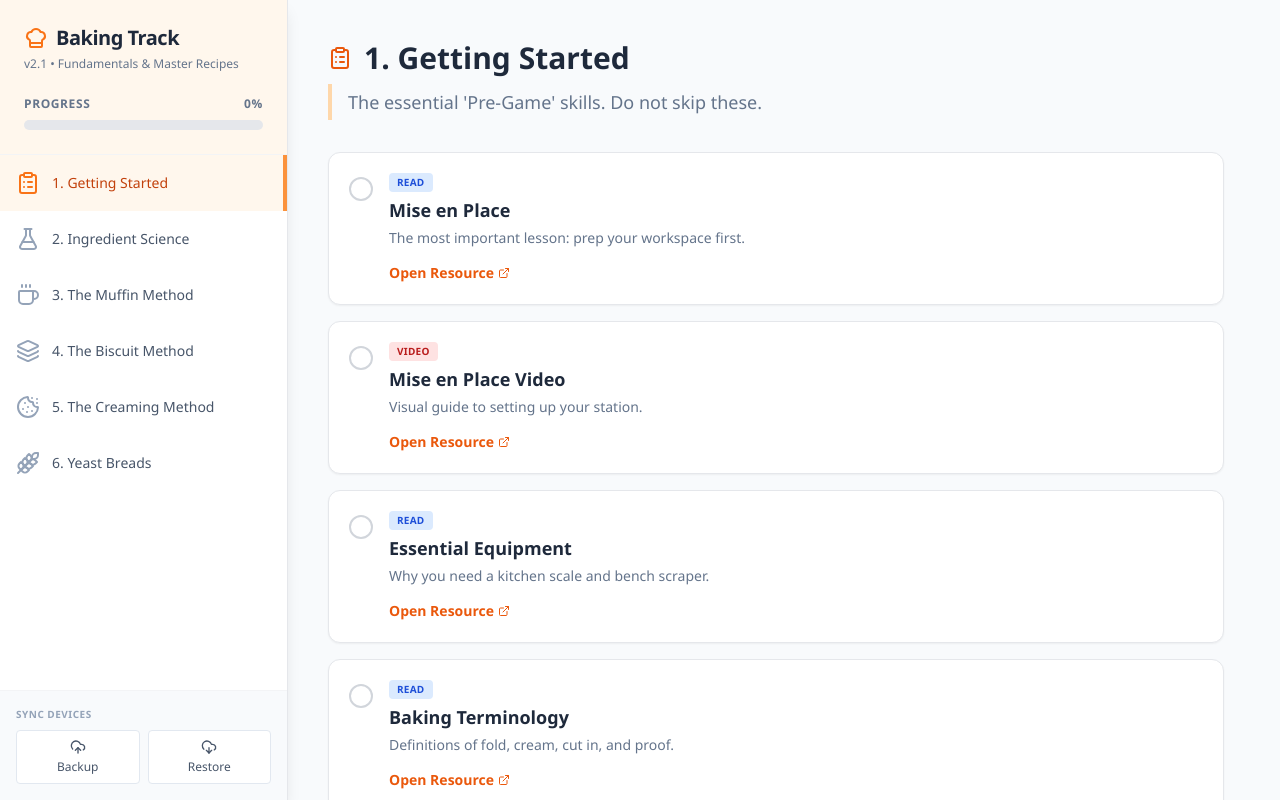
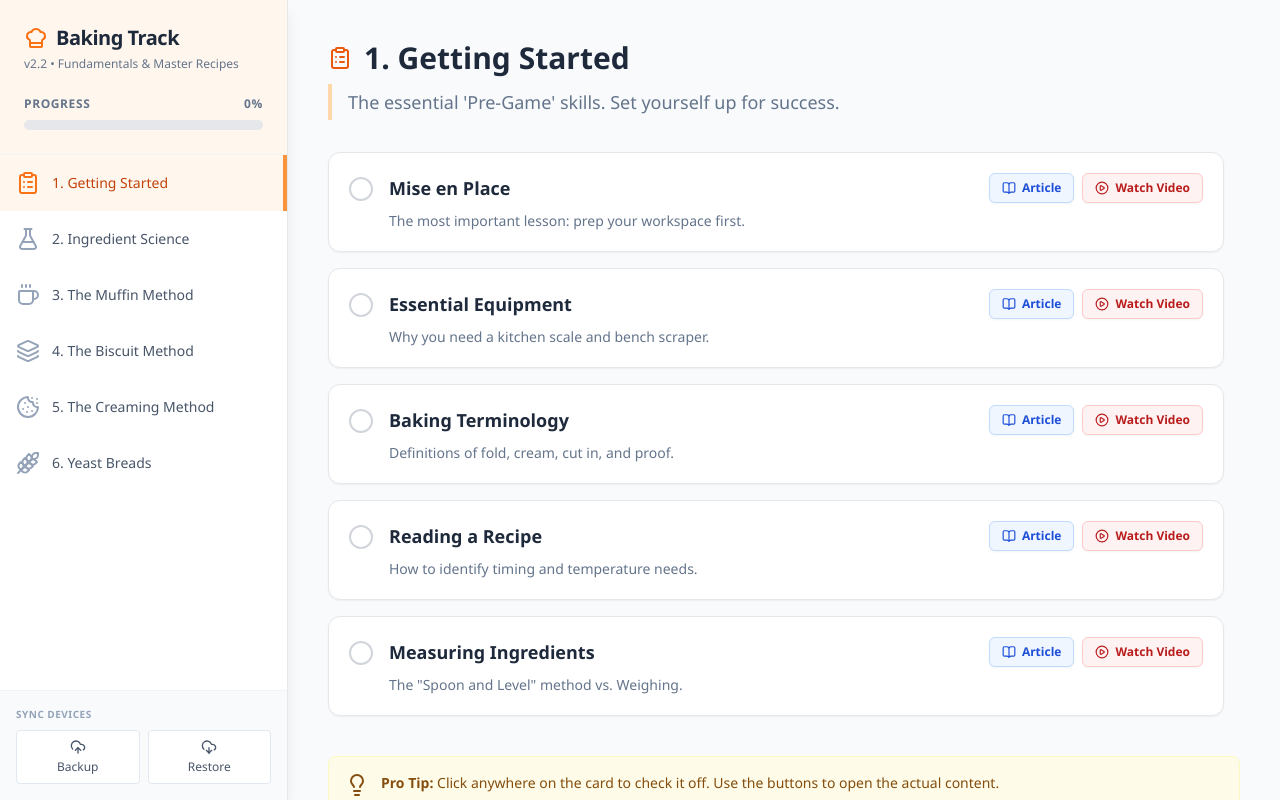
Before and after one commit to coreyhall93/baking-tracker, a plain HTML site: page index.html in a window 1280 px wide. Drawn offline with nearby package versions, Linux system fonts and the light colour scheme.

Commit message:
Update version comments and resource structure

```diff
--- a/index.html
+++ b/index.html
@@ -1,5 +1,5 @@
 <!DOCTYPE html>
-<!-- Version 2.1.0: iOS Viewport Fixes -->
+<!-- Version 2.2.0: Grouped Resources & Coherent Structure -->
 <html lang="en">
 <head>
     <meta charset="UTF-8">
@@ -48,7 +48,7 @@
                     <i data-lucide="x" class="w-5 h-5"></i>
                 </button>
             </div>
-            <p class="text-xs text-slate-500 mt-1">v2.1 • Fundamentals & Master Recipes</p>
+            <p class="text-xs text-slate-500 mt-1">v2.2 • Fundamentals & Master Recipes</p>
 
             <div class="mt-6">
                 <div class="flex justify-between text-xs font-bold text-slate-500 uppercase tracking-wider mb-2">
@@ -90,33 +90,133 @@
     </div>
 
     <script>
-        // --- DATA STRUCTURE (v2.0 - Verified Links) ---
+        // --- DATA STRUCTURE (v2.2 - Grouped Resources) ---
+        // Each step now contains an array of resources (Read, Watch, etc.) for better coherence.
         const modules = {
             prep: {
                 title: "1. Getting Started",
                 icon: "clipboard-list",
-                desc: "The essential 'Pre-Game' skills. Do not skip these.",
+                desc: "The essential 'Pre-Game' skills. Set yourself up for success.",
                 steps: [
-                    { id: 'p1', type: 'Read', title: 'Mise en Place', link: 'https://bakerbettie.com/mise-en-place-for-baking/', note: 'The most important lesson: prep your workspace first.' },
-                    { id: 'p2', type: 'Video', title: 'Mise en Place Video', link: 'https://www.youtube.com/watch?v=62MOCMyPce0', note: 'Visual guide to setting up your station.' },
-                    { id: 'p3', type: 'Read', title: 'Essential Equipment', link: 'https://bakerbettie.com/essential-baking-equipment/', note: 'Why you need a kitchen scale and bench scraper.' },
-                    { id: 'p4', type: 'Read', title: 'Baking Terminology', link: 'https://bakerbettie.com/common-baking-terminology-definitions/', note: 'Definitions of fold, cream, cut in, and proof.' },
-                    { id: 'p5', type: 'Read', title: 'Reading a Recipe', link: 'https://bakerbettie.com/how-to-read-and-understand-a-recipe/', note: 'How to identify timing and temperature needs.' },
-                    { id: 'p6', type: 'Video', title: 'Measuring Ingredients', link: 'https://www.youtube.com/watch?v=LouNnXUmANs', note: 'The "Spoon and Level" method vs. Weighing.' }
+                    {
+                        id: 'p1',
+                        title: 'Mise en Place',
+                        note: 'The most important lesson: prep your workspace first.',
+                        resources: [
+                            { type: 'read', label: 'Article', url: 'https://bakerbettie.com/mise-en-place-for-baking/' },
+                            { type: 'video', label: 'Watch Video', url: 'https://www.youtube.com/watch?v=62MOCMyPce0' }
+                        ]
+                    },
+                    {
+                        id: 'p2',
+                        title: 'Essential Equipment',
+                        note: 'Why you need a kitchen scale and bench scraper.',
+                        resources: [
+                            { type: 'read', label: 'Article', url: 'https://bakerbettie.com/essential-baking-equipment/' },
+                            { type: 'video', label: 'Watch Video', url: 'https://www.youtube.com/watch?v=J3CkrJ9vPJQ' }
+                        ]
+                    },
+                    {
+                        id: 'p3',
+                        title: 'Baking Terminology',
+                        note: 'Definitions of fold, cream, cut in, and proof.',
+                        resources: [
+                            { type: 'read', label: 'Article', url: 'https://bakerbettie.com/common-baking-terminology-definitions/' },
+                            { type: 'video', label: 'Watch Video', url: 'https://www.youtube.com/watch?v=TB1uVhXKNmQ' }
+                        ]
+                    },
+                    {
+                        id: 'p4',
+                        title: 'Reading a Recipe',
+                        note: 'How to identify timing and temperature needs.',
+                        resources: [
+                            { type: 'read', label: 'Article', url: 'https://bakerbettie.com/how-to-read-and-understand-a-recipe/' },
+                            { type: 'video', label: 'Watch Video', url: 'https://www.youtube.com/watch?v=e4H7h4Bz9-Q' }
+                        ]
+                    },
+                    {
+                        id: 'p5',
+                        title: 'Measuring Ingredients',
+                        note: 'The "Spoon and Level" method vs. Weighing.',
+                        resources: [
+                            { type: 'read', label: 'Article', url: 'https://bakerbettie.com/how-to-measure-flour/' },
+                            { type: 'video', label: 'Watch Video', url: 'https://www.youtube.com/watch?v=LouNnXUmANs' }
+                        ]
+                    }
                 ]
             },
             science: {
                 title: "2. Ingredient Science",
                 icon: "flask-conical",
-                desc: "Understanding your building blocks. Includes homework recipes.",
+                desc: "Understanding your building blocks.",
                 steps: [
-                    { id: 's1', type: 'Read', title: 'Function of Flour', link: 'https://bakerbettie.com/varieties-flour/', note: 'Protein content: Cake flour vs Bread flour.' },
-                    { id: 's2', type: 'Read', title: 'All About Gluten', link: 'https://bakerbettie.com/all-about-gluten/', note: 'When to develop it (bread) vs minimize it (cake).' },
-                    { id: 's3', type: 'Read', title: 'Function of Sugar', link: 'https://bakerbettie.com/function-of-sugar-in-baking/', note: 'Sugar creates moisture and tenderness.' },
-                    { id: 's4', type: 'Recipe', title: 'Homework: Angel Food Cake', link: 'https://bakerbettie.com/how-to-make-angel-food-cake/', note: 'A study in sugar structure and egg whites.' },
-                    { id: 's5', type: 'Read', title: 'Function of Eggs', link: 'https://bakerbettie.com/function-of-eggs-in-baking/', note: 'Structure, emulsification, and richness.' },
-                    { id: 's6', type: 'Read', title: 'Function of Fat', link: 'https://bakerbettie.com/function-of-fat-in-baking/', note: 'Butter vs Oil vs Shortening.' },
-                    { id: 's7', type: 'Read', title: 'Leavening Agents', link: 'https://bakerbettie.com/what-is-leavening/', note: 'Baking Soda vs Baking Powder vs Yeast.' }
+                    {
+                        id: 's1',
+                        title: 'Function of Flour',
+                        note: 'Protein content: Cake flour vs Bread flour.',
+                        resources: [
+                            { type: 'read', label: 'Article', url: 'https://bakerbettie.com/varieties-flour/' },
+                            { type: 'video', label: 'Watch Video', url: 'https://www.youtube.com/watch?v=g2DbJ-lKcE8' }
+                        ]
+                    },
+                    {
+                        id: 's2',
+                        title: 'All About Gluten',
+                        note: 'When to develop it (bread) vs minimize it (cake).',
+                        resources: [
+                            { type: 'read', label: 'Article', url: 'https://bakerbettie.com/all-about-gluten/' },
+                            { type: 'video', label: 'Watch Video', url: 'https://www.youtube.com/watch?v=PCRytLrxs9c' }
+                        ]
+                    },
+                    {
+                        id: 's3',
+                        title: 'Function of Sugar',
+                        note: 'Sugar creates moisture and tenderness.',
+                        resources: [
+                            { type: 'read', label: 'Article', url: 'https://bakerbettie.com/function-of-sugar-in-baking/' },
+                            { type: 'video', label: 'Watch Video', url: 'https://www.youtube.com/watch?v=N4UOxLGnFfY' },
+                            { type: 'recipe', label: 'Lab: Angel Food', url: 'https://bakerbettie.com/how-to-make-angel-food-cake/' }
+                        ]
+                    },
+                    {
+                        id: 's4',
+                        title: 'Function of Eggs',
+                        note: 'Structure, emulsification, and richness.',
+                        resources: [
+                            { type: 'read', label: 'Article', url: 'https://bakerbettie.com/function-of-eggs-in-baking/' },
+                            { type: 'video', label: 'Watch Video', url: 'https://www.youtube.com/watch?v=jKFILK2ktTk' },
+                            { type: 'recipe', label: 'Lab: Chiffon Cake', url: 'https://bakerbettie.com/classic-chiffon-cake/' }
+                        ]
+                    },
+                    {
+                        id: 's5',
+                        title: 'Function of Fat',
+                        note: 'Butter vs Oil vs Shortening.',
+                        resources: [
+                            { type: 'read', label: 'Article', url: 'https://bakerbettie.com/function-of-fat-in-baking/' },
+                            { type: 'video', label: 'Watch Video', url: 'https://www.youtube.com/watch?v=QjmgQL0k5Dk' },
+                            { type: 'recipe', label: 'Lab: Pie Crust', url: 'https://bakerbettie.com/how-to-make-pie-crust/' }
+                        ]
+                    },
+                    {
+                        id: 's6',
+                        title: 'Leavening Agents',
+                        note: 'Baking Soda vs Baking Powder vs Yeast.',
+                        resources: [
+                            { type: 'read', label: 'Article', url: 'https://bakerbettie.com/what-is-leavening/' },
+                            { type: 'video', label: 'Watch Video', url: 'https://www.youtube.com/watch?v=OoCqGDn1Daw' },
+                            { type: 'recipe', label: 'Lab: Choux Pastry', url: 'https://bakerbettie.com/how-to-make-choux-pastry/' }
+                        ]
+                    },
+                    {
+                        id: 's7',
+                        title: 'Ingredient Temperatures',
+                        note: 'Why room temperature eggs matter.',
+                        resources: [
+                            { type: 'read', label: 'Article', url: 'https://bakerbettie.com/baking-ingredient-temperatures/' },
+                            { type: 'video', label: 'Watch Video', url: 'https://www.youtube.com/watch?v=CEVDoHlQOMc' }
+                        ]
+                    }
                 ]
             },
             muffins: {
@@ -124,9 +224,16 @@
                 icon: "coffee",
                 desc: "The 'Two Bowl' method. Liquid into Dry.",
                 steps: [
-                    { id: 'm1', type: 'Video', title: 'Technique: Muffin Method', link: 'https://www.youtube.com/watch?v=S33wPrQYAXo', note: 'Notice how lumpy she leaves the batter.' },
-                    { id: 'm2', type: 'Recipe', title: 'MASTER RECIPE: Basic Muffins', link: 'https://bakerbettie.com/master-muffin-recipe/', note: 'Your blank canvas. Bake this first.' },
-                    { id: 'm3', type: 'Read', title: 'Muffin Variations', link: 'https://bakerbettie.com/5-easy-muffin-variations/', note: 'Adding fruit/nuts without ruining texture.' }
+                    {
+                        id: 'm1',
+                        title: 'Muffin Method Technique',
+                        note: 'Notice how lumpy she leaves the batter.',
+                        resources: [
+                            { type: 'video', label: 'Watch Technique', url: 'https://www.youtube.com/watch?v=S33wPrQYAXo' },
+                            { type: 'recipe', label: 'Master Recipe', url: 'https://bakerbettie.com/master-muffin-recipe/' },
+                            { type: 'read', label: 'Variations', url: 'https://bakerbettie.com/5-easy-muffin-variations/' }
+                        ]
+                    }
                 ]
             },
             biscuits: {
@@ -134,9 +241,16 @@
                 icon: "layers",
                 desc: "Cutting in Fat. Cold butter equals flaky layers.",
                 steps: [
-                    { id: 'b1', type: 'Video', title: 'Technique: Making Biscuits', link: 'https://bakerbettie.com/how-to-make-biscuits/', note: 'Visual guide to "pea-sized crumbs".' },
-                    { id: 'b2', type: 'Recipe', title: 'MASTER RECIPE: Flaky Biscuits', link: 'https://bakerbettie.com/best-buttermilk-biscuits/', note: 'The holy grail: Tall, flaky, buttermilk goodness.' },
-                    { id: 'b3', type: 'Recipe', title: 'Homework: Pie Crust', link: 'https://bakerbettie.com/how-to-make-pie-crust/', note: 'Uses the same "cold fat" principles.' }
+                    {
+                        id: 'b1',
+                        title: 'Biscuit Method Technique',
+                        note: 'Visual guide to "pea-sized crumbs".',
+                        resources: [
+                            { type: 'video', label: 'Watch Technique', url: 'https://bakerbettie.com/how-to-make-biscuits/' },
+                            { type: 'recipe', label: 'Master Recipe', url: 'https://bakerbettie.com/best-buttermilk-biscuits/' },
+                            { type: 'recipe', label: 'Lab: Pie Crust', url: 'https://bakerbettie.com/how-to-make-pie-crust/' }
+                        ]
+                    }
                 ]
             },
             creaming: {
@@ -144,9 +258,23 @@
                 icon: "cookie",
                 desc: "Butter + Sugar + Air. Cookies and Cakes.",
                 steps: [
-                    { id: 'c1', type: 'Read', title: 'Science of Creaming', link: 'https://bakerbettie.com/creaming-method-cake-making/', note: 'Why we beat butter/sugar for 5 mins.' },
-                    { id: 'c2', type: 'Video', title: 'Cookie Science', link: 'https://bakerbettie.com/the-science-of-the-chocolate-chip-cookie/', note: 'Chewy vs. Crispy vs. Cakey.' },
-                    { id: 'c3', type: 'Recipe', title: 'MASTER RECIPE: Chewy Cookies', link: 'https://bakerbettie.com/the-best-chewy-chocolate-chip-cookies/', note: 'The gold standard cookie base.' }
+                    {
+                        id: 'c1',
+                        title: 'Creaming Method Science',
+                        note: 'Why we beat butter/sugar for 5 mins.',
+                        resources: [
+                            { type: 'read', label: 'Article', url: 'https://bakerbettie.com/creaming-method-cake-making/' },
+                            { type: 'video', label: 'Cookie Science', url: 'https://bakerbettie.com/the-science-of-the-chocolate-chip-cookie/' }
+                        ]
+                    },
+                    {
+                        id: 'c2',
+                        title: 'Master Cookies',
+                        note: 'The gold standard cookie base.',
+                        resources: [
+                            { type: 'recipe', label: 'Chewy Cookies', url: 'https://bakerbettie.com/the-best-chewy-chocolate-chip-cookies/' }
+                        ]
+                    }
                 ]
             },
             yeast: {
@@ -154,9 +282,23 @@
                 icon: "wheat",
                 desc: "Patience and Kneading. Building strong gluten.",
                 steps: [
-                    { id: 'y1', type: 'Read', title: 'Yeast Essentials', link: 'https://bakerbettie.com/yeast-essentials-everything-you-need-to-know-to-bake-with-yeast/', note: 'Active Dry vs Instant Yeast.' },
-                    { id: 'y2', type: 'Video', title: 'Technique: Kneading', link: 'https://bakerbettie.com/how-to-knead-bread/', note: 'How to perform the Windowpane Test.' },
-                    { id: 'y3', type: 'Recipe', title: 'MASTER RECIPE: White Bread', link: 'https://bakerbettie.com/simple-white-bread-recipe/', note: 'A classic sandwich loaf.' }
+                    {
+                        id: 'y1',
+                        title: 'Yeast Essentials',
+                        note: 'Active Dry vs Instant Yeast.',
+                        resources: [
+                            { type: 'read', label: 'Article', url: 'https://bakerbettie.com/yeast-essentials-everything-you-need-to-know-to-bake-with-yeast/' },
+                            { type: 'video', label: 'Kneading Video', url: 'https://bakerbettie.com/how-to-knead-bread/' }
+                        ]
+                    },
+                    {
+                        id: 'y2',
+                        title: 'Basic Loaf',
+                        note: 'A classic sandwich loaf.',
+                        resources: [
+                            { type: 'recipe', label: 'Master Recipe', url: 'https://bakerbettie.com/simple-white-bread-recipe/' }
+                        ]
+                    }
                 ]
             }
         };
@@ -279,10 +421,20 @@
             data.steps.forEach(step => {
                 const isChecked = completed[step.id];
 
-                let typeBadge = '';
-                if(step.type === 'Video') typeBadge = '<span class="px-2 py-0.5 rounded text-[10px] font-bold tracking-wide uppercase bg-red-100 text-red-700">Video</span>';
-                else if(step.type === 'Recipe') typeBadge = '<span class="px-2 py-0.5 rounded text-[10px] font-bold tracking-wide uppercase bg-orange-100 text-orange-700">Recipe</span>';
-                else typeBadge = '<span class="px-2 py-0.5 rounded text-[10px] font-bold tracking-wide uppercase bg-blue-100 text-blue-700">Read</span>';
+                // Generate buttons for each resource in the step
+                let buttonsHtml = '';
+                if (step.resources && step.resources.length > 0) {
+                    buttonsHtml = step.resources.map(r => {
+                        let icon = r.type === 'video' ? 'play-circle' : (r.type === 'recipe' ? 'utensils' : 'book-open');
+                        let colorClass = r.type === 'video' ? 'text-red-700 bg-red-50 hover:bg-red-100 border-red-200' :
+                                       (r.type === 'recipe' ? 'text-orange-700 bg-orange-50 hover:bg-orange-100 border-orange-200' :
+                                       'text-blue-700 bg-blue-50 hover:bg-blue-100 border-blue-200');
+
+                        return `<a href="${r.url}" target="_blank" onclick="event.stopPropagation()" class="flex items-center gap-1.5 px-3 py-1.5 rounded-md text-xs font-semibold transition-all ${colorClass} border shadow-sm">
+                            <i data-lucide="${icon}" class="w-3.5 h-3.5"></i> ${r.label}
+                        </a>`;
+                    }).join('');
+                }
 
                 html += `
                 <div onclick="toggleComplete('${step.id}')" class="group bg-white border rounded-xl p-5 shadow-sm transition-all hover:shadow-md cursor-pointer flex gap-4 ${isChecked ? 'checkbox-checked border-green-200' : 'border-gray-200 hover:border-orange-300'}">
@@ -294,17 +446,15 @@
                     </div>
 
                     <div class="flex-1">
-                        <div class="flex items-center gap-2 mb-1">
-                            ${typeBadge}
+                        <div class="flex flex-col sm:flex-row sm:items-center sm:justify-between gap-2 mb-2">
+                            <h3 class="text-lg font-semibold ${isChecked ? 'strikethrough text-slate-500' : 'text-slate-800'}">
+                                ${step.title}
+                            </h3>
+                            <div class="flex flex-wrap gap-2">
+                                ${buttonsHtml}
+                            </div>
                         </div>
-                        <h3 class="text-lg font-semibold ${isChecked ? 'strikethrough' : 'text-slate-800'}">
-                            ${step.title}
-                        </h3>
-                        <p class="text-sm text-slate-500 mt-1 mb-3">${step.note}</p>
-
-                        <a href="${step.link}" target="_blank" onclick="event.stopPropagation()" class="inline-flex items-center gap-1 text-sm font-semibold text-orange-600 hover:text-orange-800 hover:underline">
-                            Open Resource <i data-lucide="external-link" class="w-3 h-3"></i>
-                        </a>
+                        <p class="text-sm text-slate-500">${step.note}</p>
                     </div>
                 </div>`;
             });
@@ -313,7 +463,7 @@
                 <div class="mt-10 p-4 bg-yellow-50 rounded-lg border border-yellow-100 flex gap-3 text-sm text-yellow-800 safe-pb">
                     <i data-lucide="lightbulb" class="flex-shrink-0"></i>
                     <div>
-                        <strong>Pro Tip:</strong> Click the card itself to toggle the checkmark. Click "Open Resource" to visit the Baker Bettie page in a new tab.
+                        <strong>Pro Tip:</strong> Click anywhere on the card to check it off. Use the buttons to open the actual content.
                     </div>
                 </div>
             `;
```
